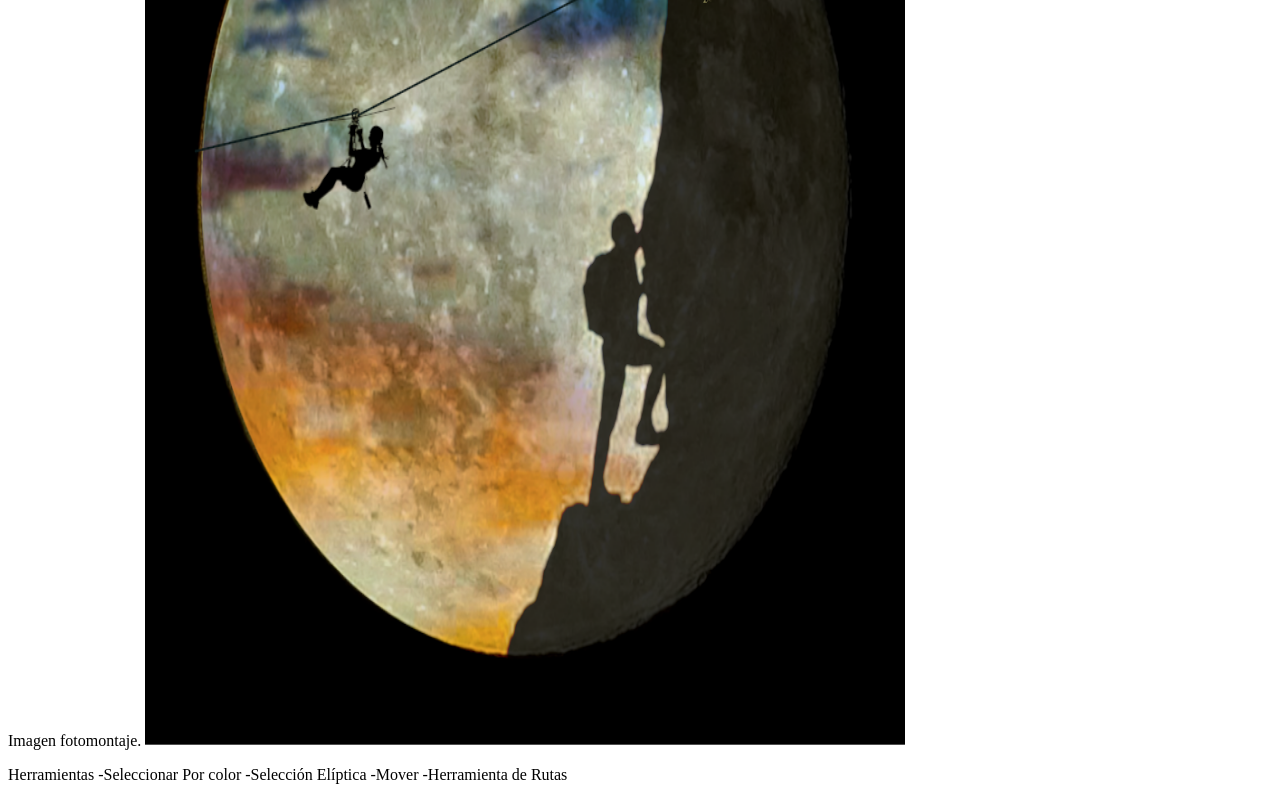
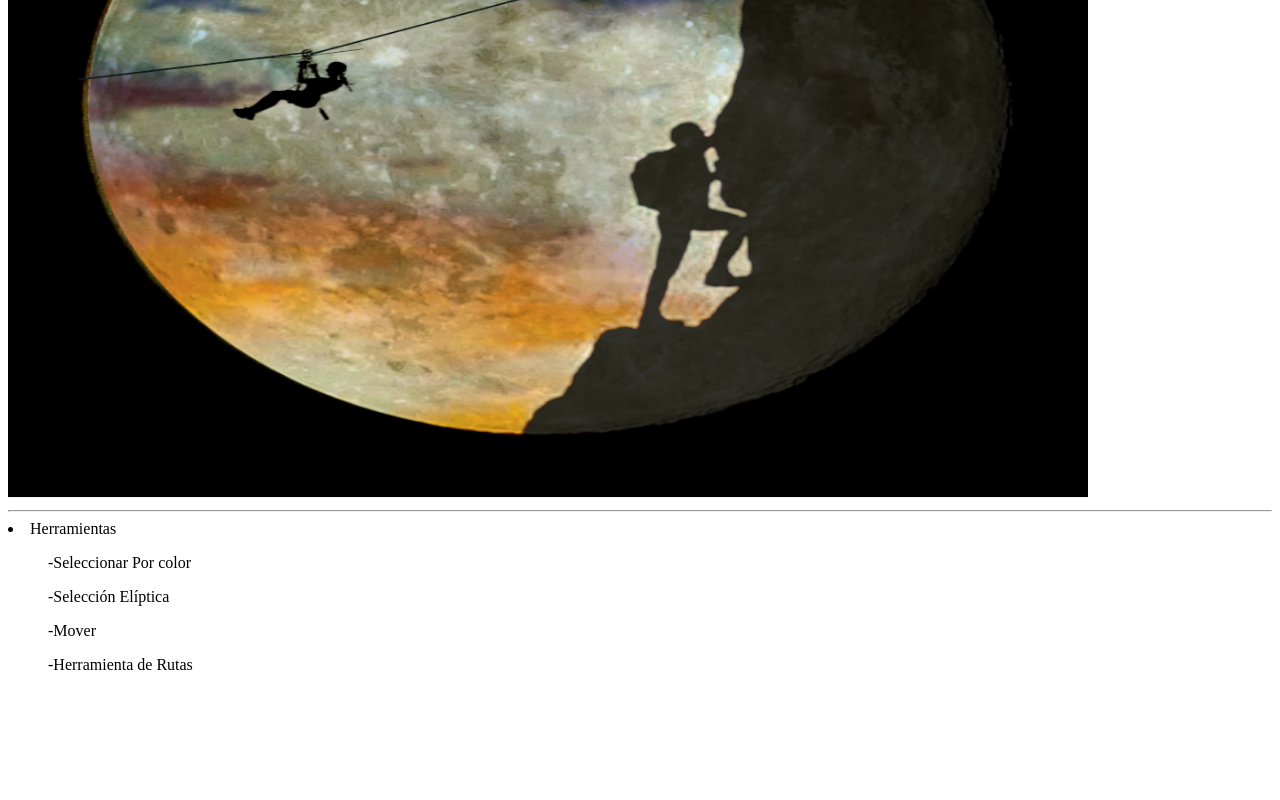
Before and after one commit to BarghenDeJesus7/actividadesparcial, a plain HTML site: page index.html in a window 1280 px wide. Shown: the part 342-1142 px from the top of the page. After the commit the page ends 1032 px from the top, so only its background shows below. Drawn offline with Linux system fonts and the light colour scheme.

Commit message:
Update index.html

```diff
--- a/index.html
+++ b/index.html
@@ -6,15 +6,16 @@
     <title>imagen sin fondo</title>
 </head>
 <body>
-    Imagen fotomontaje.
-    <img src="Resultado-final.png" width="760px" height="1080px">
-    <p>
+    <h1>Imagen fotomontaje</h1>
+    <img src="Resultado-final.png" width="1080px" height="760px">
+    <hr>
+    <li>
     Herramientas
 
-    -Seleccionar Por color
-    -Selección Elíptica
-    -Mover
-    -Herramienta de Rutas
-    </p>
+   <ol> -Seleccionar Por color</ol>
+    <ol>-Selección Elíptica</ol>
+   <ol> -Mover</ol>
+    <ol>-Herramienta de Rutas</ol>
+    </li>
 </body>
 </html>
```
